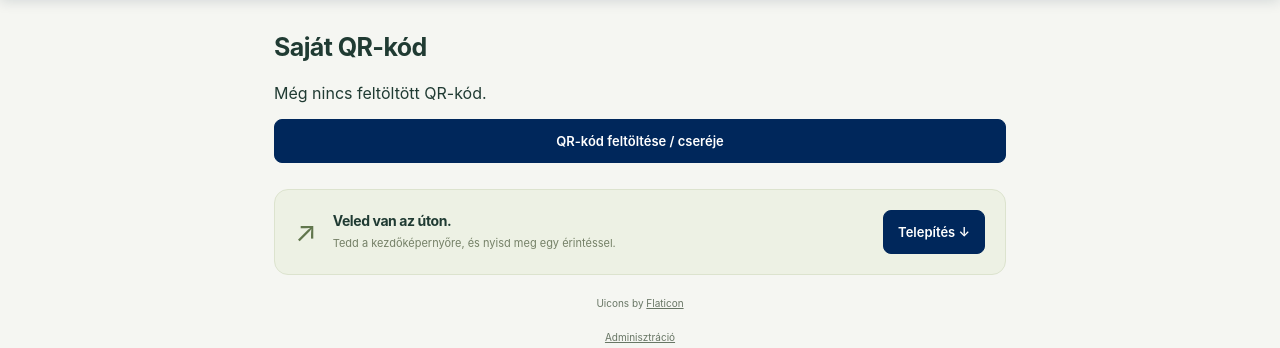
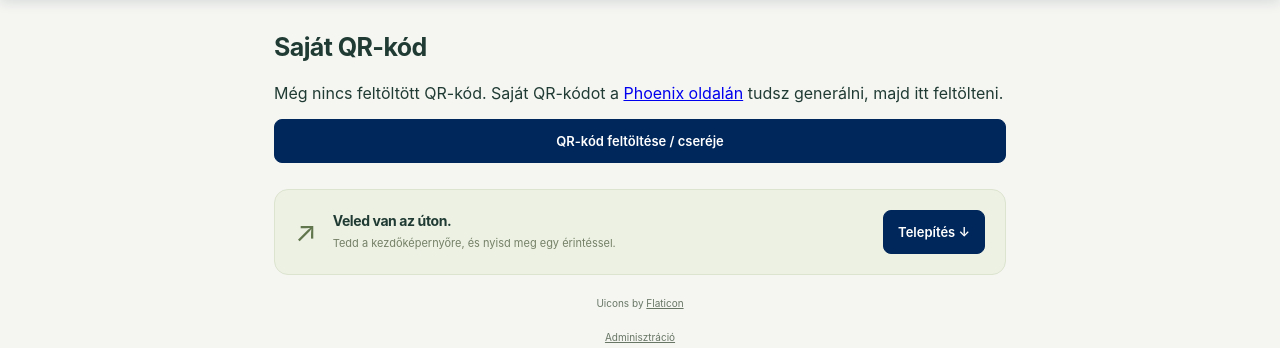
Before and after one commit to magricsi33/alza-futar, a Laravel app: page / in a window 1280 px wide, after a click on "QR-kód". Shown: the part 72-420 px from the top of the page. Run offline with Laravel 8, Linux system fonts and the light colour scheme; data comes from the database, SQL or seed files in the repository; data that the repository does not hold is empty.

Commit message:
Add Phoenix QR code generation link

```diff
--- a/public/sw.js
+++ b/public/sw.js
@@ -1,4 +1,4 @@
-const CACHE = 'uton-v30';
+const CACHE = 'uton-v31';
 const ASSETS = [
     '/',
     '/css/app.css',
--- a/resources/views/home.blade.php
+++ b/resources/views/home.blade.php
@@ -87,7 +87,7 @@
 
     </div>
     <img id="qr-image" alt="Saját QR-kód" hidden>
-    <p id="qr-empty">Még nincs feltöltött QR-kód.</p>
+    <p id="qr-empty">Még nincs feltöltött QR-kód. Saját QR-kódot a <a href="https://phoenix.alza.cz/alza-box-driver/login-to-alza-box" target="_blank" rel="noopener noreferrer">Phoenix oldalán</a> tudsz generálni, majd itt feltölteni.</p>
     <button id="qr-upload" type="button" class="ramp-button file-button">QR-kód feltöltése / cseréje</button>
     <input id="qr-file" type="file" accept="image/png,image/jpeg,image/webp" hidden>
     <p id="qr-status" role="status">
```
